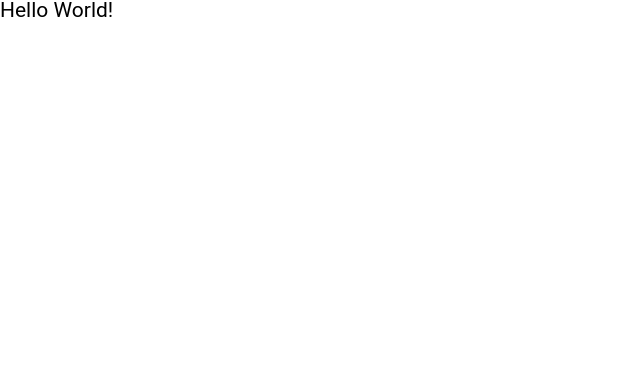
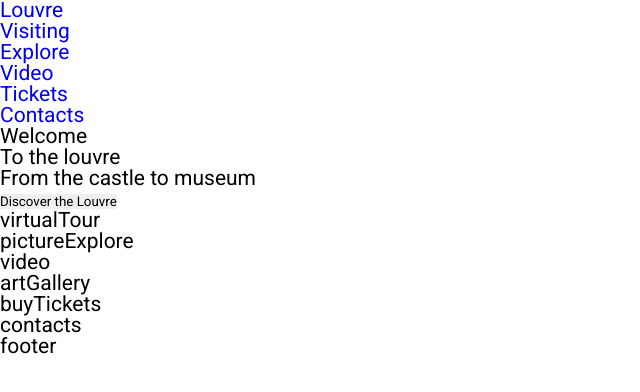
Before and after one commit to Solexofficial/learn_typescript, a website built with webpack: page museum/index.html in a window 1280 px wide. Shown: the whole page, without its empty margins (0-640 px from the left). Built offline with nearby package versions, Linux system fonts and the light colour scheme; a web font is replaced by a local one.

Commit message:
feat: add fonts and base structure

```diff
--- a/museum/index.html
+++ b/museum/index.html
@@ -4,10 +4,62 @@
     <meta charset="UTF-8" />
     <meta http-equiv="X-UA-Compatible" content="IE=edge" />
     <meta name="viewport" content="width=device-width, initial-scale=1.0" />
+    <link rel="preconnect" href="https://fonts.googleapis.com" />
+    <link rel="preconnect" href="https://fonts.gstatic.com" crossorigin />
+    <link href="https://fonts.googleapis.com/css2?family=Forum&family=Roboto&display=swap" rel="stylesheet" />
+    <link rel="icon" href="assets/favicon.ico" />
     <title>Museum</title>
   </head>
   <body>
-    <div class="helloWorld">Hello World!</div>
-    <script src="build/bundle.js"></script>
+    <header class="header">
+      <div class="container header-container">
+        <a class="header-logo__wrapper" href="#">
+          <div class="header-logo"></div>
+          <div class="header-logo__text">Louvre</div>
+        </a>
+        <nav class="header-nav">
+          <ul class="header-nav__list">
+            <li><a class="header-nav__link" href="#">Visiting</a></li>
+            <li><a class="header-nav__link" href="#">Explore</a></li>
+            <li><a class="header-nav__link" href="#">Video</a></li>
+            <li><a class="header-nav__link" href="#">Tickets</a></li>
+            <li><a class="header-nav__link" href="#">Contacts</a></li>
+          </ul>
+        </nav>
+      </div>
+    </header>
+    <main class="main">
+      <section class="section section--welcome">
+        <div class="container">
+          <div class="welcome-inner">
+            <h1 class="welcome__title">Welcome</h1>
+            <h2 class="welcome__subtitle">To the louvre</h2>
+            <div class="welcome__description">From the castle to museum</div>
+            <button class="btn">Discover the Louvre</button>
+          </div>
+        </div>
+      </section>
+      <section class="section section--virtualTour">
+        <div class="container">virtualTour</div>
+      </section>
+      <section class="section section--pictureExplore">
+        <div class="container">pictureExplore</div>
+      </section>
+      <section class="section section--video">
+        <div class="container">video</div>
+      </section>
+      <section class="section section--artGallery">
+        <div class="container">artGallery</div>
+      </section>
+      <section class="section section--buyTickets">
+        <div class="container">buyTickets</div>
+      </section>
+      <section class="section section--contacts">
+        <div class="container">contacts</div>
+      </section>
+    </main>
+    <footer class="footer">
+      <div class="container"> footer</div>
+    </footer>
   </body>
 </html>
```
